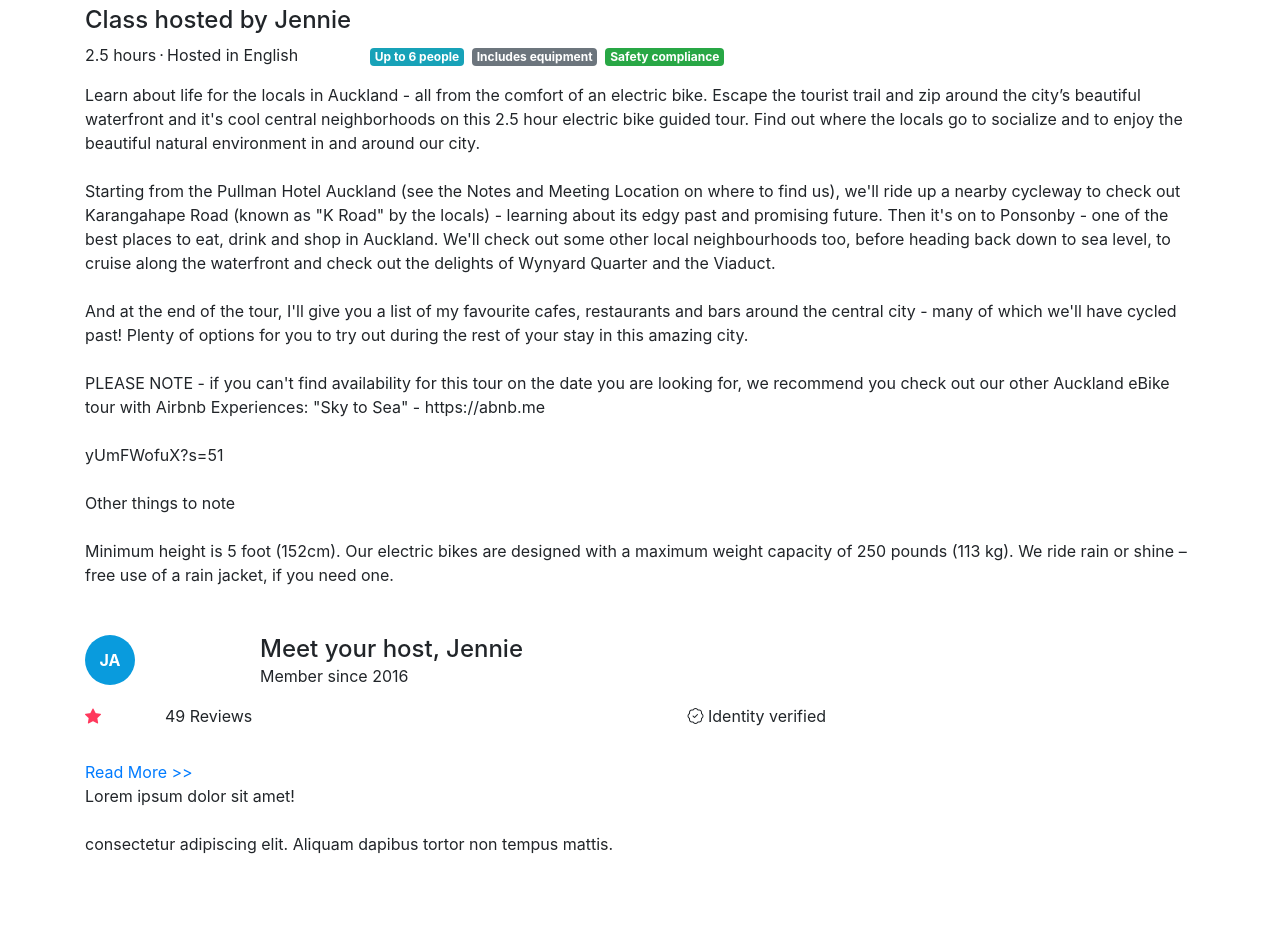
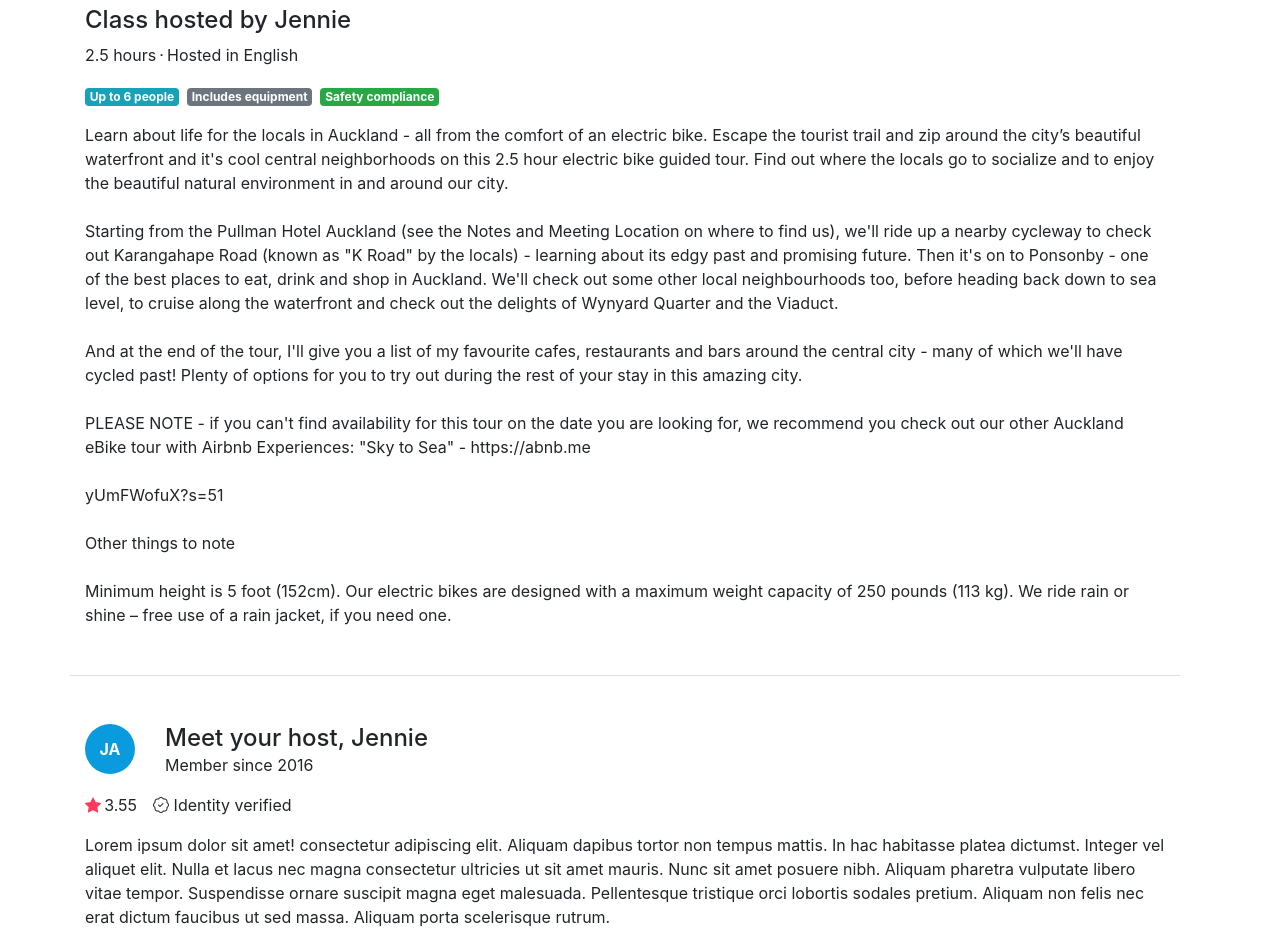
Before and after one commit to enRose/RemoteAssembly, a React (Create React App) app in the folder client/: page /listings/1 in a window 1280 px wide. Shown: the part 440-1392 px from the top of the page. Before the commit the page ends 1320 px from the top, so only its background shows below. Built offline with nearby package versions, Linux system fonts and the light colour scheme.

Commit message:
class detail page style

```diff
--- a/client/src/listing-detail/index.js
+++ b/client/src/listing-detail/index.js
@@ -100,23 +100,24 @@ export const ListingDetail = () => {
                 <span style={{ marginRight: '.2rem', marginLeft: '.2rem' }} aria-hidden="true">·</span>
                 <span>Hosted in {experience.course.hostedIn}</span>
               </Col>
+            </Row>
+            <Row className={css['spacing-sm']}>
               <Col>
                 <div>
-                  <Badge className={css['badge-icon']} variant="info">
-                  <span>Up to {experience.course.studentCapacity} people</span>
+                  <Badge className={`${css['badge-icon']}`} variant="info">
+                    Up to {experience.course.studentCapacity} people
                   </Badge>
                   <Badge className={css['badge-icon']} variant="secondary">
-                  <span>Includes equipment</span>
+                    <span>Includes equipment</span>
                   </Badge>
                   <Badge className={css['badge-icon']} variant="success">
-                  <span>Safety compliance</span>
+                    <span>Safety compliance</span>
                   </Badge>
                 </div>
               </Col>
-
             </Row>
 
-            <Row className={css['spacing-sm']}>
+            <Row className={`${css['spacing-sm']} ${css['divider-bottom']}`}>
               <Col>
                 <div style={{ whiteSpace: 'pre-line' }}> {experience.course.description}</div>
               </Col>
@@ -127,7 +128,7 @@ export const ListingDetail = () => {
               <AvatarInitials
                 firstName={experience.host.firstName}
                 lastName={experience.host.lastName}>
-                <Col sm={2}>
+                <Col sm={1}>
                 </Col>
               </AvatarInitials>
               <Col className={css['col-no-horizontal-padding']}>
@@ -136,29 +137,32 @@ export const ListingDetail = () => {
               </Col>
             </Row>
             <Row className={css['spacing-sm']}>
-              <Col sm={1}>
+              <Col>
                 <span className={css['star-icon']}>
-                  <i className={`bi bi-star-fill ${css['star-icon-colour']}`}></i>
+                  <i className={`bi bi-star-fill ${css['star-icon-colour']}`}>
+                  </i>
+                  {experience.review.stars}
                 </span>
+                <span style={{ marginLeft: '1rem' }}><i class="bi bi-patch-check"></i> Identity verified</span>
               </Col>
-              <Col className={css['col-no-horizontal-padding']}>
-                {experience.review.numOfReviews} Reviews
+            </Row>
+            <Row className={`${css['spacing-sm']} ${css['divider-bottom']}`}>
+              <Col>
+                {experience.host.bio}
               </Col>
-              <Col><i class="bi bi-patch-check"></i> Identity verified</Col>
             </Row>
 
-            <Row>
+            <Row className={`${css['spacing-sm']} ${css['divider-bottom']}`}>
               <Col>
-                <ReadMore text={experience.host.bio} />
+                <h4>
+                  {experience.review.stars}
+                  <span> ({experience.review.numOfReviews} Reviews)</span>
+                </h4>
               </Col>
             </Row>
 
           </Col>
-
-          <hr class={css['divider']} style={{ borderTopColor: 'rgb(221, 221, 221)' }}></hr>
         </Row>
-
-
       </Container >
     </>
   )
--- a/client/src/listing-detail/listing-detail-style.module.css
+++ b/client/src/listing-detail/listing-detail-style.module.css
@@ -28,12 +28,12 @@
 
 .star-icon {
   font-size: 1rem !important;
-  margin-right: .2rem !important;
   display: inline-flex !important;
 }
 
 .star-icon-colour {
   color:rgb(255, 56, 92);
+  margin-right: .2rem;
 }
 
 .review-score-wrapper {
@@ -92,9 +92,9 @@
 }
 
 .divider-bottom {
-  border-bottom-width: 1px !important;
-  border-bottom-style: solid !important;
+  border-bottom-width: 1px;
+  border-bottom-style: solid;
   border-bottom-color: rgb(221, 221, 221);
   width: 100%;
-  padding-bottom: .5rem;
+  padding-bottom: 3rem;
 }
```
